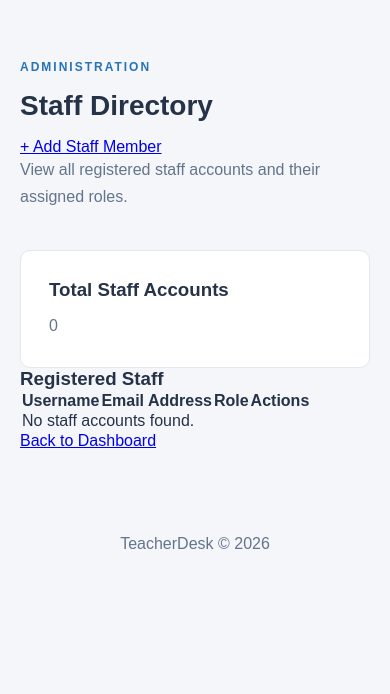
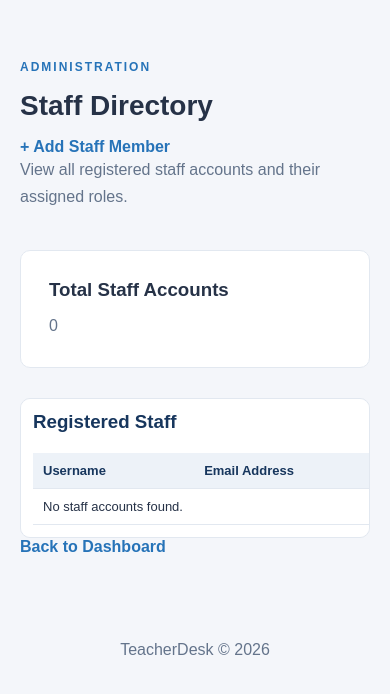
Before and after one commit to ItumelengRandyMalau/teacherdesk, a Flask app: page /admin/staff in a window 390 px wide. Shown: the part 150-844 px from the top of the page. Run offline with Flask 3, Linux system fonts and the light colour scheme; the visitor is signed in with stand-in values (Sample User, id 1); data that the repository does not hold is empty; some libraries are stand-ins or nearby versions.

Commit message:
Add styling for general form controls, tables, buttons, and error messages; improve mobile responsiveness

```diff
--- a/app/static/css/style.css
+++ b/app/static/css/style.css
@@ -205,3 +205,136 @@ footer {
     gap: 10px;
   }
 }
+
+/* General form controls */
+
+.form-group select,
+.form-group textarea,
+.form-group input[type="number"],
+.form-group input[type="file"],
+.form-group input[type="password"],
+.form-group input[type="email"],
+.form-group input[type="text"] {
+  width: 100%;
+  padding: 12px;
+  border: 1px solid #cbd5e1;
+  border-radius: 6px;
+  font-size: 15px;
+  background: white;
+  color: #263247;
+}
+
+.form-group select:focus,
+.form-group textarea:focus,
+.form-group input:focus {
+  outline: 2px solid #2673b8;
+  border-color: #2673b8;
+}
+
+/* Tables and list sections */
+
+.staff-list,
+.table-container {
+  margin-top: 30px;
+  background: white;
+  padding: 24px;
+  border: 1px solid #e2e8f0;
+  border-radius: 10px;
+  overflow-x: auto;
+}
+
+.staff-list h3 {
+  margin-bottom: 20px;
+  color: #17365d;
+}
+
+table {
+  width: 100%;
+  border-collapse: collapse;
+  margin-top: 15px;
+  background: white;
+}
+
+th,
+td {
+  padding: 13px 15px;
+  text-align: left;
+  border-bottom: 1px solid #e2e8f0;
+}
+
+th {
+  background: #edf2f8;
+  color: #17365d;
+  font-weight: bold;
+  white-space: nowrap;
+}
+
+td {
+  color: #263247;
+}
+
+tbody tr:hover {
+  background: #f8fafc;
+}
+
+/* Buttons */
+
+button {
+  padding: 10px 16px;
+  background: #17365d;
+  color: white;
+  border: none;
+  border-radius: 6px;
+  font-size: 14px;
+  cursor: pointer;
+}
+
+button:hover {
+  background: #2673b8;
+}
+
+.staff-list form {
+  display: inline-block;
+  margin: 4px;
+}
+
+/* Links */
+
+a {
+  color: #2673b8;
+  text-decoration: none;
+  font-weight: 600;
+}
+
+a:hover {
+  text-decoration: underline;
+}
+
+/* Error messages */
+
+.error {
+  color: #b42318;
+  background: #fef3f2;
+  padding: 12px;
+  margin: 15px 0;
+  border-radius: 6px;
+}
+
+/* Mobile table improvements */
+
+@media (max-width: 600px) {
+  .staff-list,
+  .table-container {
+    padding: 12px;
+  }
+
+  table {
+    min-width: 600px;
+  }
+
+  th,
+  td {
+    padding: 10px;
+    font-size: 13px;
+  }
+}
--- a/requirements.txt
+++ b/requirements.txt
@@ -12,4 +12,4 @@ pymongo==4.18.3
 python-dotenv==1.2.4
 Werkzeug==3.1.9
 WTForms==3.2.2
-gunicorn
+gunicorn==25.2.0
```
